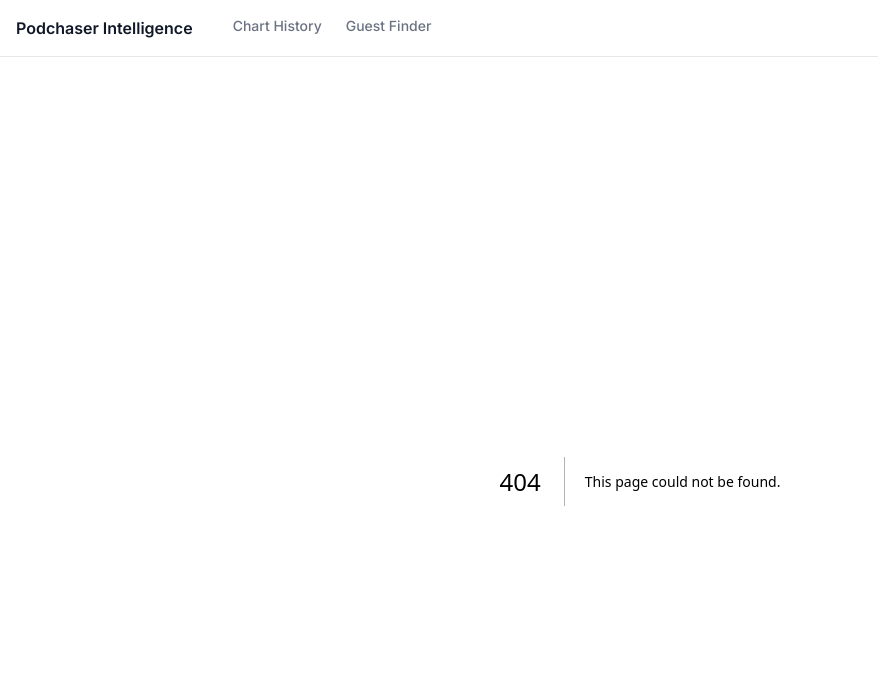
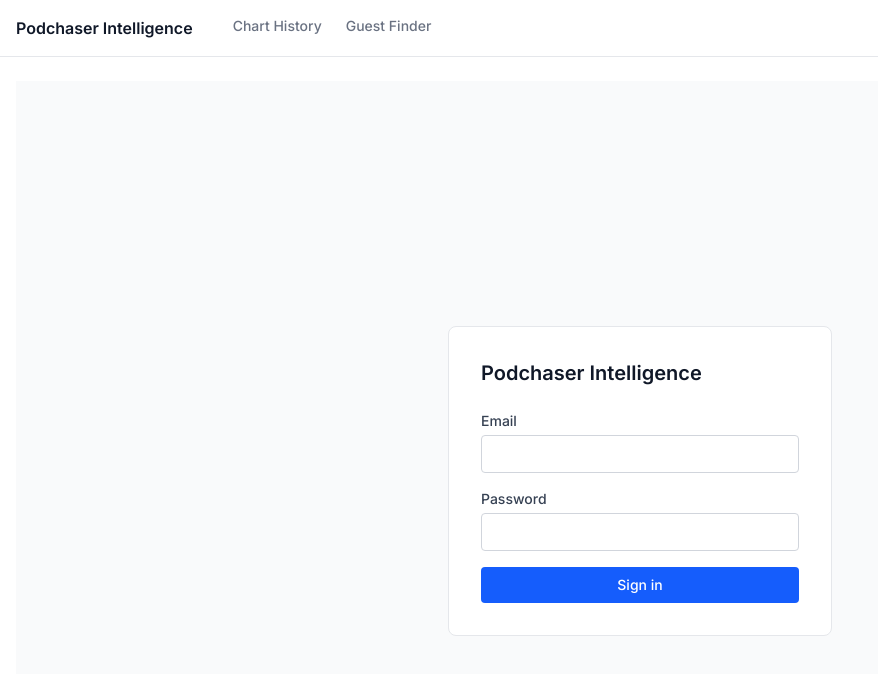
Before and after one commit to horseclaws/podchasing-success, a Next.js app: page /login in a window 1280 px wide. Before the commit this address had no page. Shown: the top 674 px of the page, without its empty margins (0-878 px from the left). Built offline with nearby package versions, Linux system fonts and the light colour scheme.

Commit message:
feat: add login page with credentials form

```diff
--- /dev/null
+++ b/app/login/layout.tsx
@@ -0,0 +1,7 @@
+export default function LoginLayout({ children }: { children: React.ReactNode }) {
+  return (
+    <div className="min-h-screen bg-gray-50 flex items-center justify-center">
+      {children}
+    </div>
+  );
+}
--- /dev/null
+++ b/app/login/page.tsx
@@ -0,0 +1,5 @@
+import LoginForm from '@/components/LoginForm';
+
+export default function LoginPage() {
+  return <LoginForm />;
+}
--- /dev/null
+++ b/components/LoginForm.tsx
@@ -0,0 +1,65 @@
+'use client';
+import { useState } from 'react';
+import { signIn } from 'next-auth/react';
+import { useRouter } from 'next/navigation';
+
+export default function LoginForm() {
+  const [email, setEmail] = useState('');
+  const [password, setPassword] = useState('');
+  const [error, setError] = useState('');
+  const [loading, setLoading] = useState(false);
+  const router = useRouter();
+
+  async function handleSubmit(e: React.FormEvent) {
+    e.preventDefault();
+    setError('');
+    setLoading(true);
+    const result = await signIn('credentials', {
+      email,
+      password,
+      redirect: false,
+    });
+    setLoading(false);
+    if (result?.error) {
+      setError('Invalid email or password.');
+    } else {
+      router.push('/client-health');
+    }
+  }
+
+  return (
+    <div className="w-full max-w-sm bg-white rounded-lg border border-gray-200 p-8">
+      <h1 className="text-xl font-semibold text-gray-900 mb-6">Podchaser Intelligence</h1>
+      <form onSubmit={handleSubmit} className="space-y-4">
+        <div>
+          <label className="block text-sm font-medium text-gray-700 mb-1">Email</label>
+          <input
+            type="email"
+            value={email}
+            onChange={(e) => setEmail(e.target.value)}
+            required
+            className="w-full border border-gray-300 rounded px-3 py-2 text-sm focus:outline-none focus:ring-2 focus:ring-blue-500"
+          />
+        </div>
+        <div>
+          <label className="block text-sm font-medium text-gray-700 mb-1">Password</label>
+          <input
+            type="password"
+            value={password}
+            onChange={(e) => setPassword(e.target.value)}
+            required
+            className="w-full border border-gray-300 rounded px-3 py-2 text-sm focus:outline-none focus:ring-2 focus:ring-blue-500"
+          />
+        </div>
+        {error && <p className="text-sm text-red-500">{error}</p>}
+        <button
+          type="submit"
+          disabled={loading}
+          className="w-full py-2 bg-blue-600 text-white text-sm font-medium rounded hover:bg-blue-700 disabled:opacity-50"
+        >
+          {loading ? 'Signing in…' : 'Sign in'}
+        </button>
+      </form>
+    </div>
+  );
+}
```
